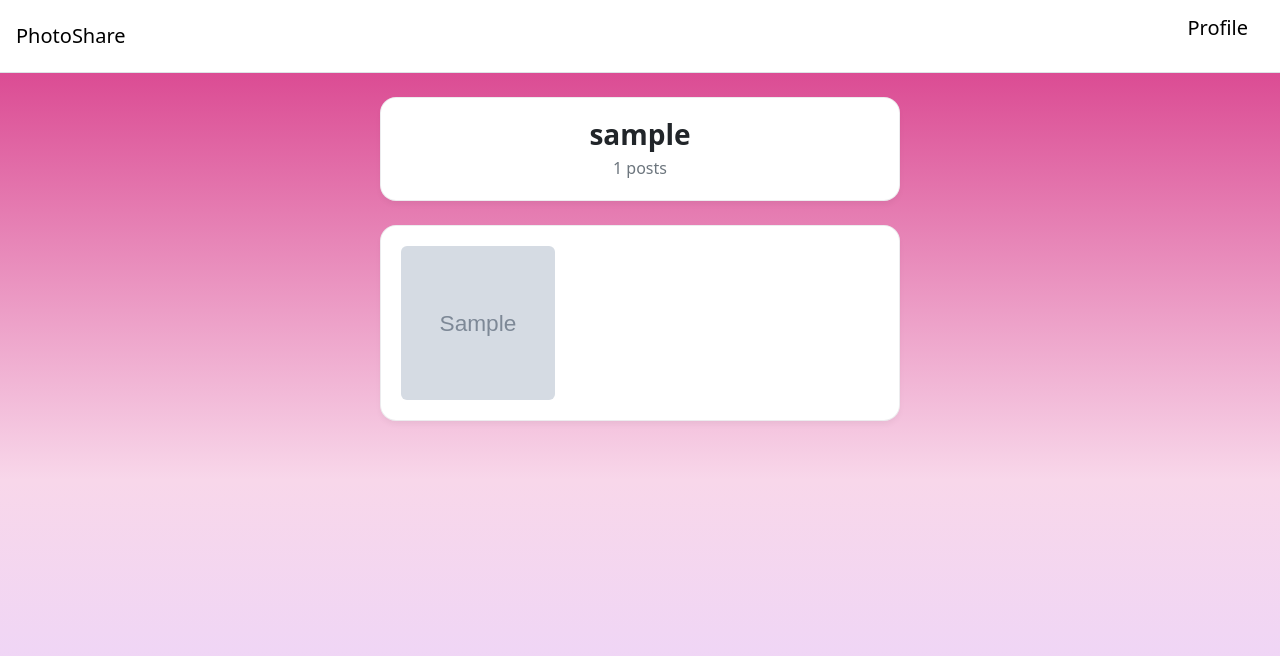
After one commit to mooh46/SemesterProject, a Django app: page /profile/1 in a window 1280 px wide. The commit adds this page. Shown: the top 656 px of the page. Run offline with Django 5.2, Linux system fonts and the light colour scheme; tables that the repository leaves empty hold one stand-in row (values such as "Sample post"); grey boxes marked "Sample" are stand-in pictures.

Commit message:
Profile view page and logic

```diff
--- a/photoApp/models.py
+++ b/photoApp/models.py
@@ -8,7 +8,7 @@ class User(AbstractUser):
 
 
 class Post(models.Model):
-    author = models.ForeignKey(User,on_delete=models.CASCADE,related_name='post_author')
+    author = models.ForeignKey(User,on_delete=models.CASCADE,related_name='posts')
     #django only stores the path to images in the database so i must create a folder in my project where the images will be stored
     # pillow library installed to help process photos, image field relies on pillow to process images
     # configured MEDIA_ROOT to BASE_DIR/ = 'media/' this tells django where the folder that stores the photos is located
--- a/photoApp/templates/photoApp/new_post.html
+++ b/photoApp/templates/photoApp/new_post.html
@@ -5,6 +5,7 @@
     <a class="navbar-brand" href="{% url 'feed' %}">PhotoShare</a>
     {% if user.is_authenticated %}
     <div>
+        <a href="{% url 'profile' user.id %}" class="btn btn-brand w-auto px-3">My profile</a>
         <a href="{% url 'logout' %}" class="btn btn-brand w-auto px-3">Logout</a>
     </div>
     {% endif %}
--- /dev/null
+++ b/photoApp/templates/photoApp/profile.html
@@ -0,0 +1,33 @@
+{% extends 'layout.html' %}
+{% block title %}{{ profile_user.username }}{% endblock %}
+{% block body %}
+    <nav class="navbar bg-white border-bottom px-3">
+    <a class="navbar-brand" href="{% url 'feed' %}">PhotoShare</a>
+    <p class="navbar-brand ">Profile</p>
+    {% if user.is_authenticated %}
+    <div>
+        <a href="{% url 'new_post' %}" class="btn btn-brand w-auto px-3">New post</a>
+        <a href="{% url 'logout' %}" class="btn btn-brand w-auto px-3">Logout</a>
+        <a href="{% url 'feed' %}" class="btn btn-brand w-auto px-3">Feed</a>
+    </div>
+    {% endif %}
+</nav>
+<div class="post-card text-center">
+    <h1 class="h3 fw-bold mb-1">{{ profile_user.username }}</h1>
+    <p class="text-secondary mb-0">{{ posts.count }} posts</p>
+</div>
+
+<div class="post-card">
+    <div class="row row-cols-3 g-2">
+        {% for post in posts %}
+        <div class="col">
+            <div class="ratio ratio-1x1">
+                <img src="{{ post.picture.url }}" alt="post picture" class="object-fit-cover rounded">
+            </div>
+        </div>
+        {% empty %}
+        <p class="col-12 text-secondary text-center mb-0">No posts yet.</p>
+        {% endfor %}
+    </div>
+</div>
+{% endblock %}
--- a/photoApp/urls.py
+++ b/photoApp/urls.py
@@ -8,5 +8,6 @@ path('register',views.register,name='register'),
 path('feed',views.feed,name='feed'),
 path('logout',views.log_out,name='logout'),
 path('new_post',views.new_post,name='new_post'),
+path('profile/<int:user_id>',views.profile,name='profile'),
 
 ]
--- a/photoApp/views.py
+++ b/photoApp/views.py
@@ -1,17 +1,25 @@
-from django.shortcuts import render
+from django.core import paginator
+from django.shortcuts import render, get_object_or_404
 from django.http import HttpResponse, HttpResponseRedirect
 from .forms import *
 from .models import *
 from django.urls import reverse
 from django.contrib.auth import login, logout,authenticate
 from django.contrib.auth.decorators import login_required
+from django.core.paginator import Paginator
 
 
 
 @login_required
 def feed(request):
     posts = Post.objects.all().order_by('-date_posted')
-    return render(request,'photoApp/feed.html',{'posts':posts})
+    paginata =  Paginator(posts, 10)
+    #request.GET gives us access to the url parameters and get, gets us the value of associated with page
+    # then get_page takes that number and gets the value associated with that page
+    #this gives us a page object with the number
+    page_obj = paginata.get_page(request.GET.get('Page'))
+    #from this Paginator object called paginata we use get_page which creates a Page object
+    return render(request,'photoApp/feed.html',{'page_obj':page_obj})
 
 def register(request):
     if request.method == 'POST':
@@ -60,3 +68,14 @@ def new_post(request):
     else:
         form = PostForm()
     return render(request,'photoApp/new_post.html',{'form':form})
+
+
+def profile(request,user_id):
+    #a profile needs the username and the post right
+    profile_user =  get_object_or_404(User,pk = user_id)
+    posts = profile_user.posts.all().order_by('-date_posted')
+
+    return render(request,"photoApp/profile.html",{
+        "profile_user":profile_user,
+        "posts":posts,
+    })
```
Also changed, not shown: photoApp/templates/photoApp/feed.html (+13 -2 lines), photoApp/migrations/0004_alter_post_author.py (added).
